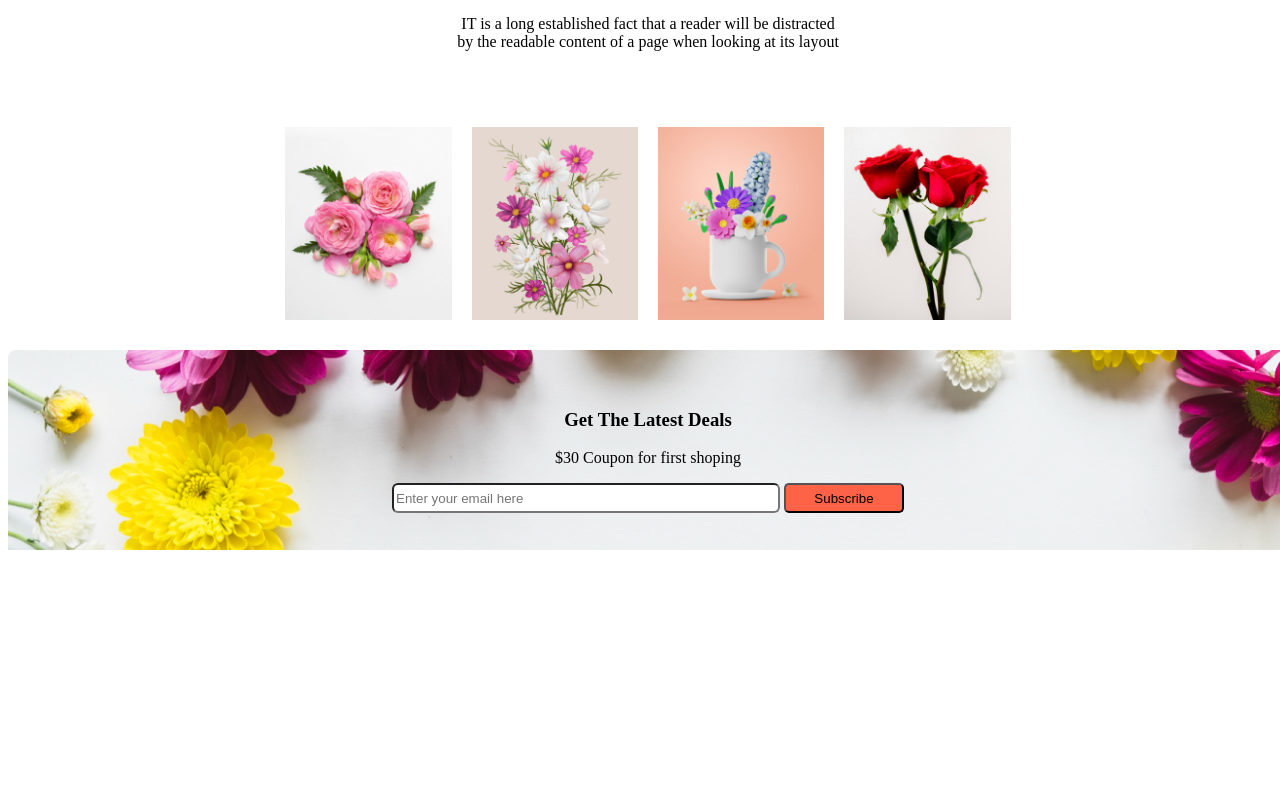
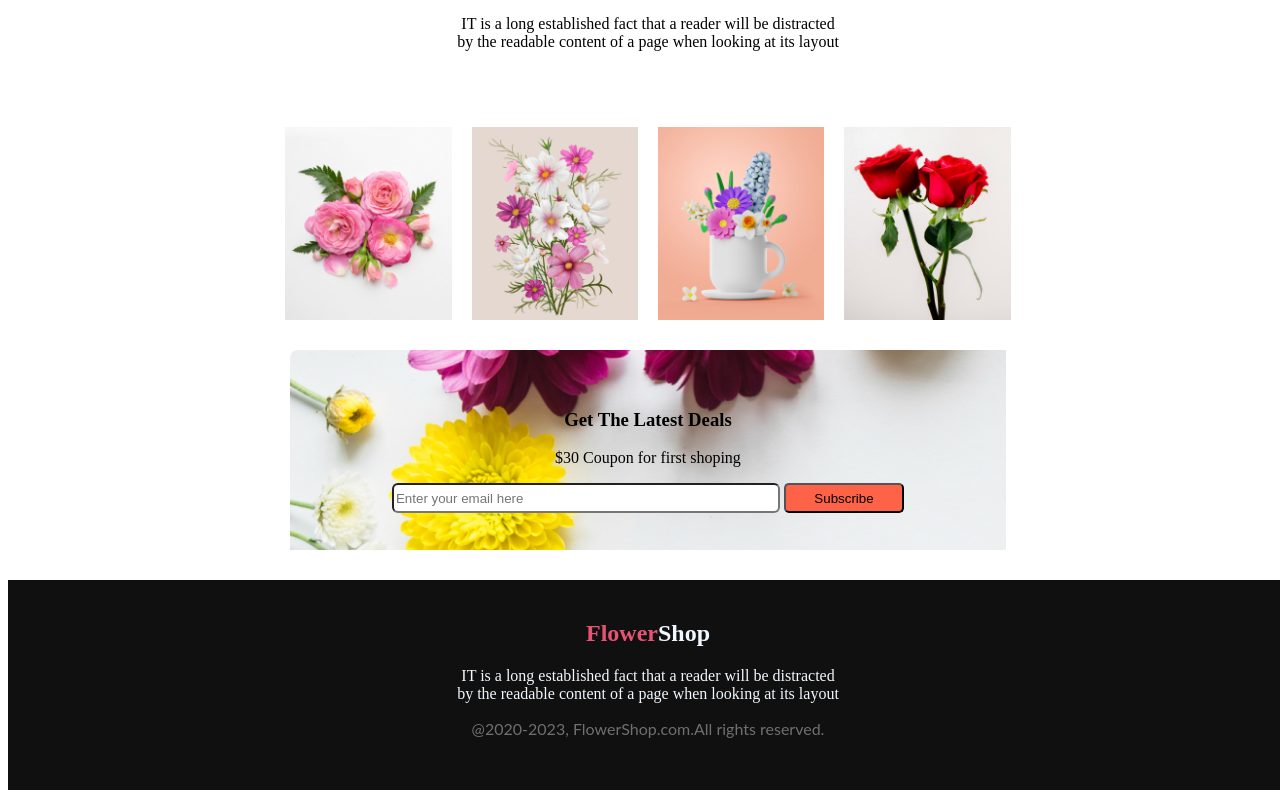
Before and after one commit to Hamza4133/first-assignment, a plain HTML site: page index.html in a window 1280 px wide. Shown: the part 1812-2610 px from the top of the page. Before the commit the page ends 2370 px from the top, so only its background shows below. Drawn offline with Linux system fonts and the light colour scheme.

Commit message:
last added

```diff
--- a/index.html
+++ b/index.html
@@ -90,8 +90,11 @@
                 <input type="email" class="i" placeholder="Enter your email here" name="" id="">
                 <button class="btn-1 j"  >Subscribe</button>
             </div>
-
-
+        </section>
+        <section class="section-7">
+            <h2 id="h2"> <span id="flower">Flower</span>Shop</h2>
+            <p>IT is a long established fact that a reader will be distracted <br> by the readable content of a page when looking at its layout</p>
+            <footer>@2020-2023, FlowerShop.com.All rights reserved.</footer>
 
         </section>
 
--- a/style.css
+++ b/style.css
@@ -129,6 +129,7 @@ width: 100%;
     margin-top: 90px;
     margin-bottom: 60px;
      text-align: center;
+
 }
 .div-52{
 
@@ -146,8 +147,10 @@ width: 100%;
 }
 
 .section-6{
+    margin-left: 22%;
     margin-top: 30px;
-    width: 100%;
+    margin-bottom: 30px;
+    width: 56%;
     background-image: url(images/Rectangle\ 9.png);
     height: 200px;
     justify-content: center;
@@ -170,3 +173,28 @@ border-radius: 6px;
     height: 30px;
     flex-shrink: 0;
 }
+.section-7{
+    text-align: center;
+    background-color: #111010;
+    height: 200px;
+}
+.section-7, span{
+    color: #E55473;
+}
+.section-7, h2{
+    color: aliceblue;
+    padding-top: 10px;
+}
+.section-7, p{
+    /* color: antiquewhite; */
+
+}
+footer{
+    color: rgba(255, 255, 255, 0.40);
+text-align: center;
+font-family: Lato;
+font-size: 16px;
+font-style: normal;
+font-weight: 400;
+line-height: normal;
+}
```
